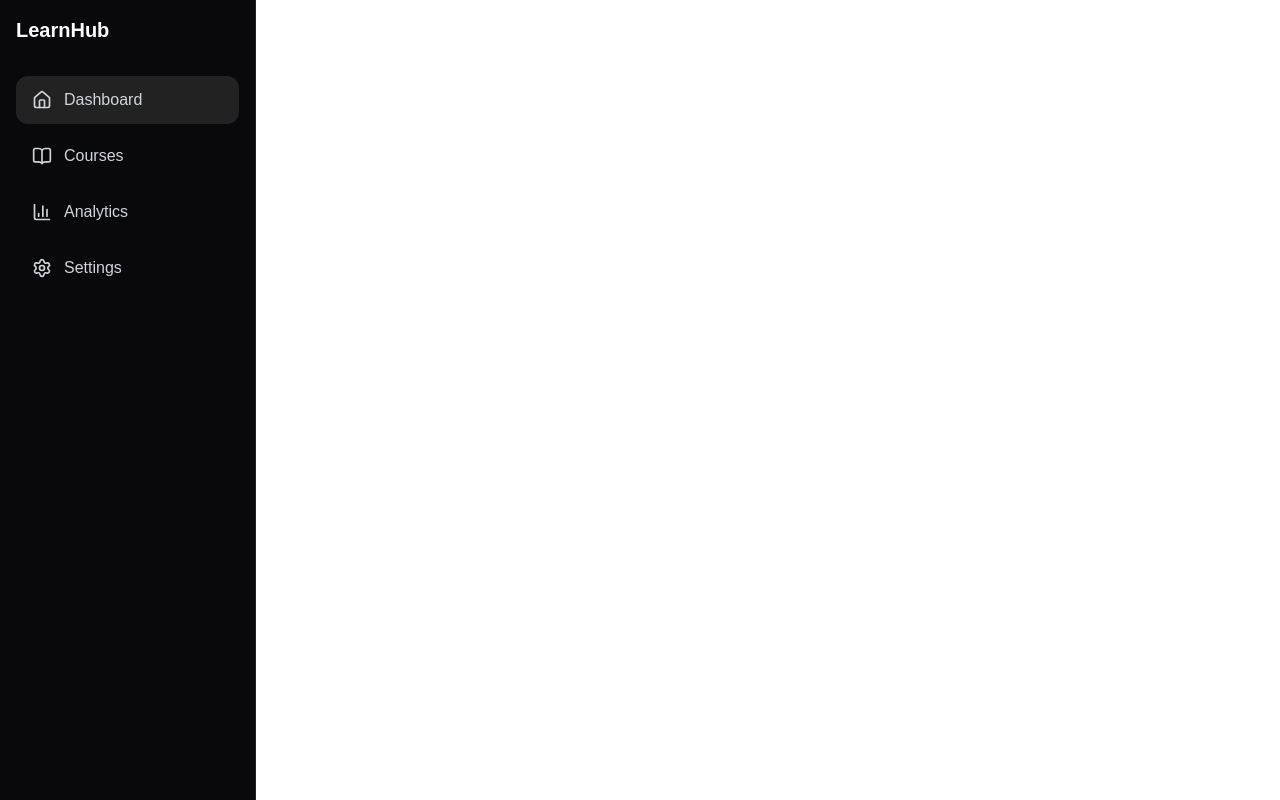
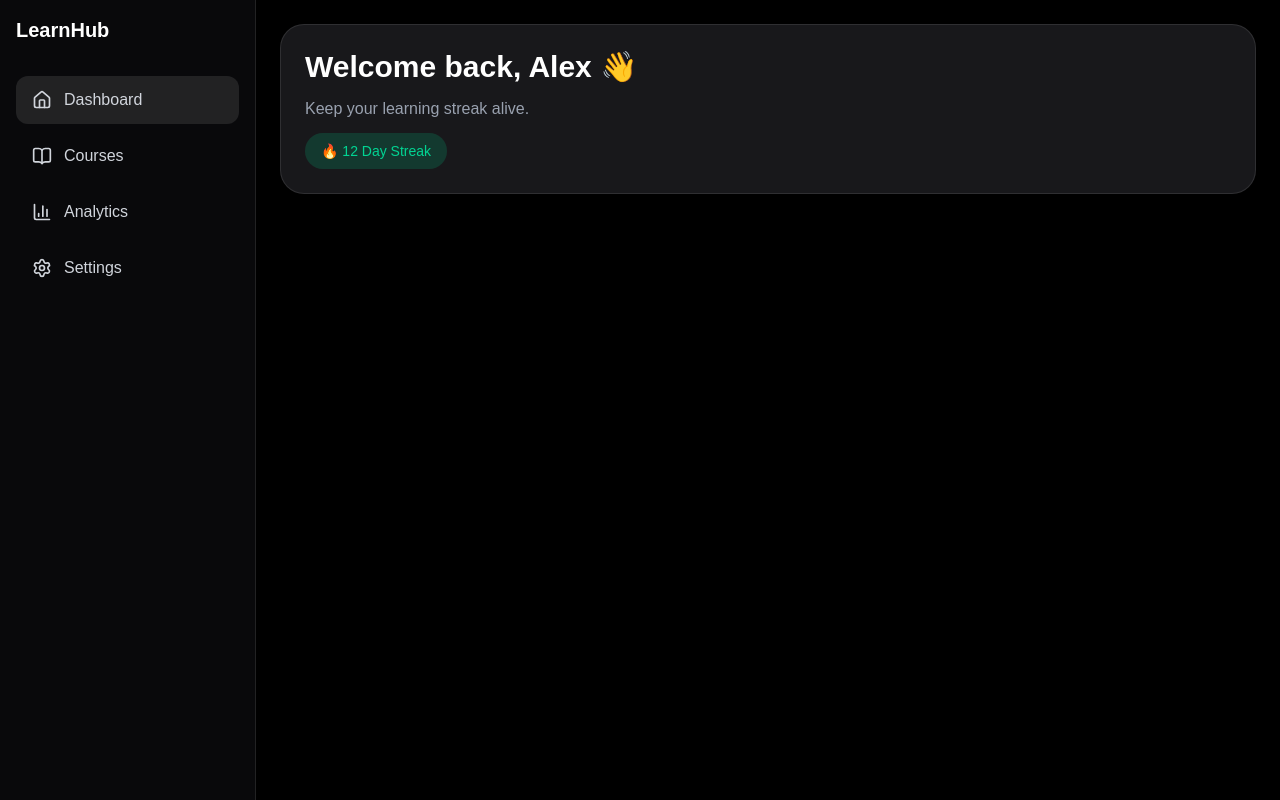
Before and after one commit to pinkpixel-jpg/student-dashboard, a Next.js app: page / in a window 1280 px wide. Built offline with nearby package versions, Linux system fonts and the light colour scheme.

Commit message:
add dashboard hero title

```diff
--- a/app/page.tsx
+++ b/app/page.tsx
@@ -1,5 +1,14 @@
-import Sidebar from "@/components/Sidebar";
+import Sidebar from "../components/Sidebar";
+import HeroTile from "../components/HeroTile";
 
 export default function Home() {
-  return <Sidebar />;
+  return (
+    <main className="flex min-h-screen bg-black">
+      <Sidebar />
+
+      <section className="flex-1 p-6">
+        <HeroTile />
+      </section>
+    </main>
+  );
 }
--- a/components/HeroTile.tsx
+++ b/components/HeroTile.tsx
@@ -0,0 +1,30 @@
+"use client";
+
+import { motion } from "framer-motion";
+
+export default function HeroTile() {
+  return (
+    <motion.section
+      initial={{ opacity: 0, y: 20 }}
+      animate={{ opacity: 1, y: 0 }}
+      transition={{ duration: 0.5 }}
+      className="rounded-3xl border border-white/10 bg-zinc-900 p-6"
+    >
+      <div className="space-y-3">
+        <h1 className="text-3xl font-bold text-white">
+          Welcome back, Alex 👋
+        </h1>
+
+        <p className="text-gray-400">
+          Keep your learning streak alive.
+        </p>
+
+        <div className="inline-flex rounded-full bg-emerald-500/20 px-4 py-2">
+          <span className="text-sm font-medium text-emerald-400">
+            🔥 12 Day Streak
+          </span>
+        </div>
+      </div>
+    </motion.section>
+  );
+}
```
